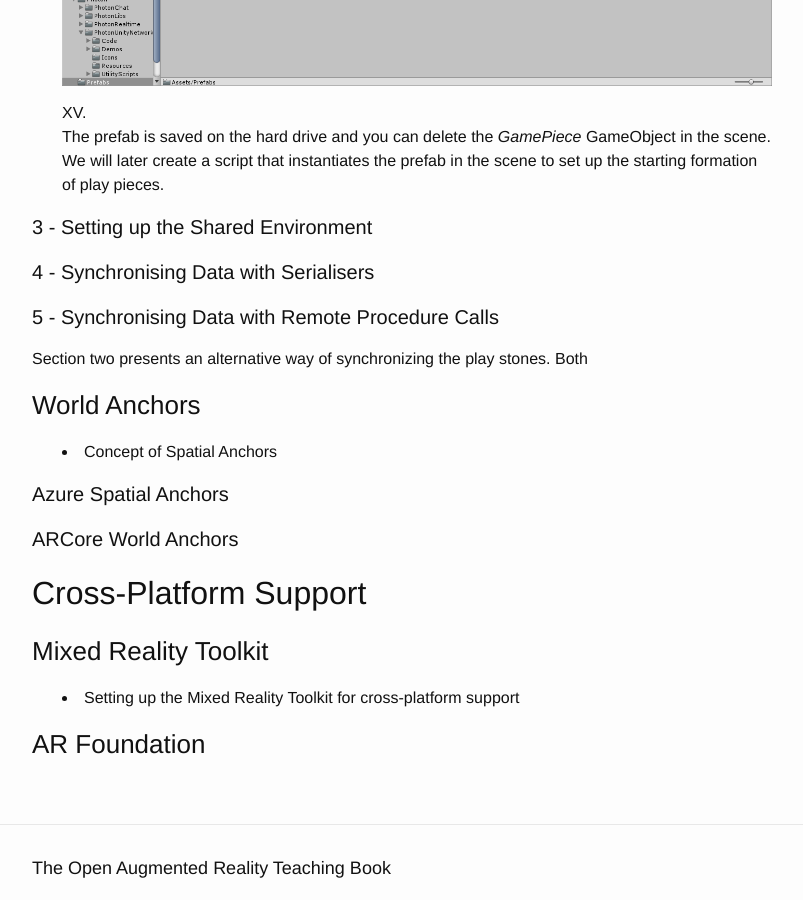
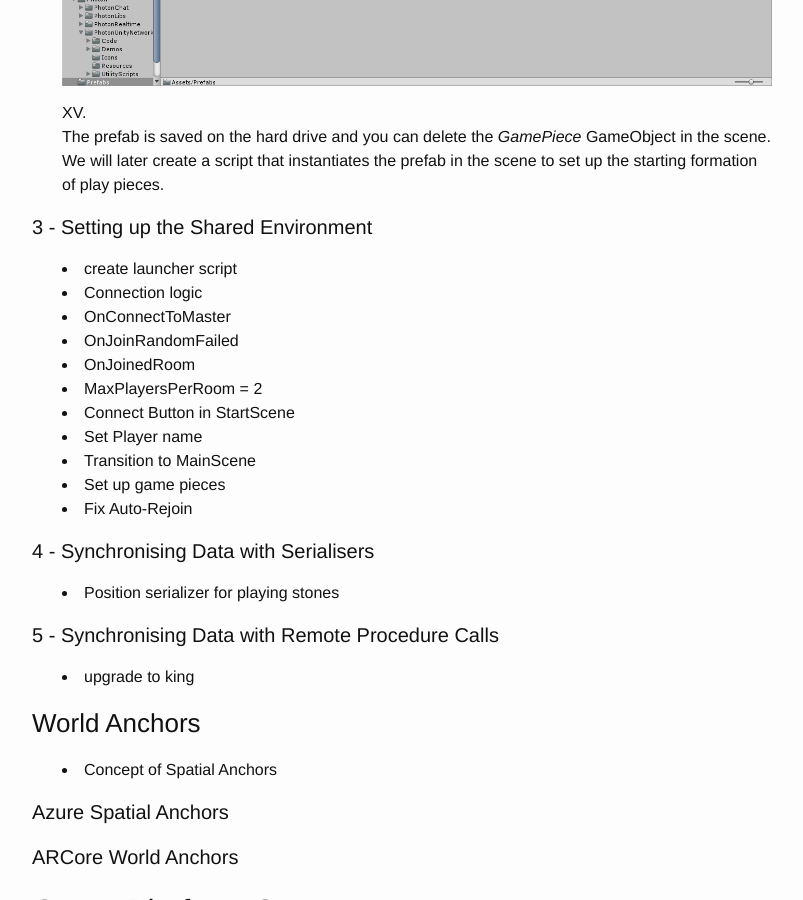
Before and after one commit to klamma/ar-for-eu-book, a Jekyll site: the page built from _pages/chapters/sharing.md, in a window 1280 px wide and 900 px high, scrolled down 15600 px. Shown: the whole window, without its empty margins (238-1041 px from the left). Built offline with Jekyll 4.4.1, drawn with Linux system fonts in a browser that asks for light colours; nearby versions of some CDN libraries.

Commit message:
outlined further steps of sharing exercise

```diff
--- a/_pages/chapters/sharing.md
+++ b/_pages/chapters/sharing.md
@@ -284,12 +284,25 @@ We have finished the project setup and can now start with setting up the pieces
 
 #### 3 - Setting up the Shared Environment
 
+- create launcher script
+- Connection logic
+- OnConnectToMaster
+- OnJoinRandomFailed
+- OnJoinedRoom
+- MaxPlayersPerRoom = 2
+- Connect Button in StartScene
+- Set Player name
+- Transition to MainScene
+- Set up game pieces
+- Fix Auto-Rejoin
+
 #### 4 - Synchronising Data with Serialisers
+
+- Position serializer for playing stones
 
 #### 5 - Synchronising Data with Remote Procedure Calls
 
-Section two presents an alternative way of synchronizing the play stones.
-Both
+- upgrade to king
 
 ### World Anchors
 
```
